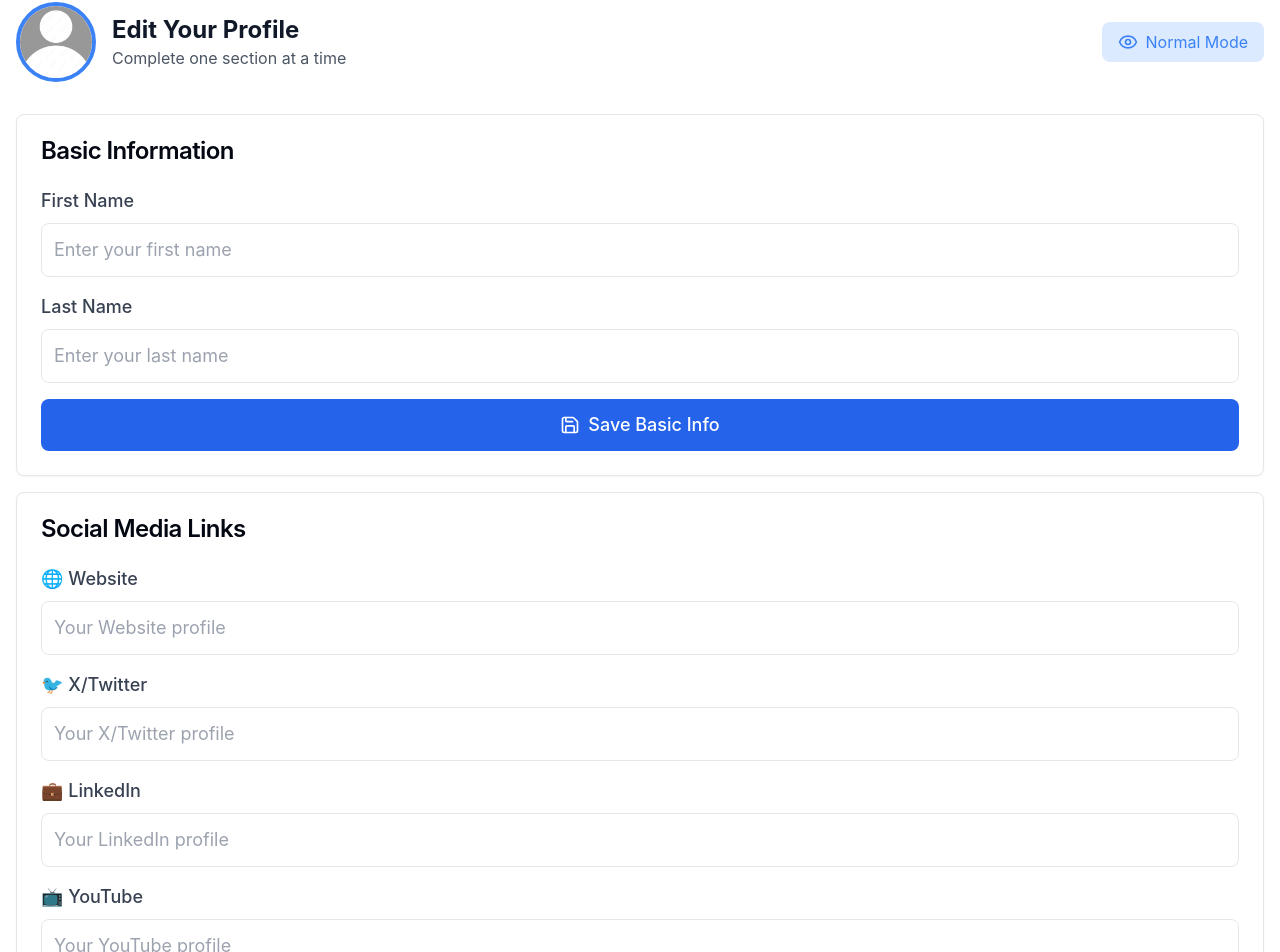
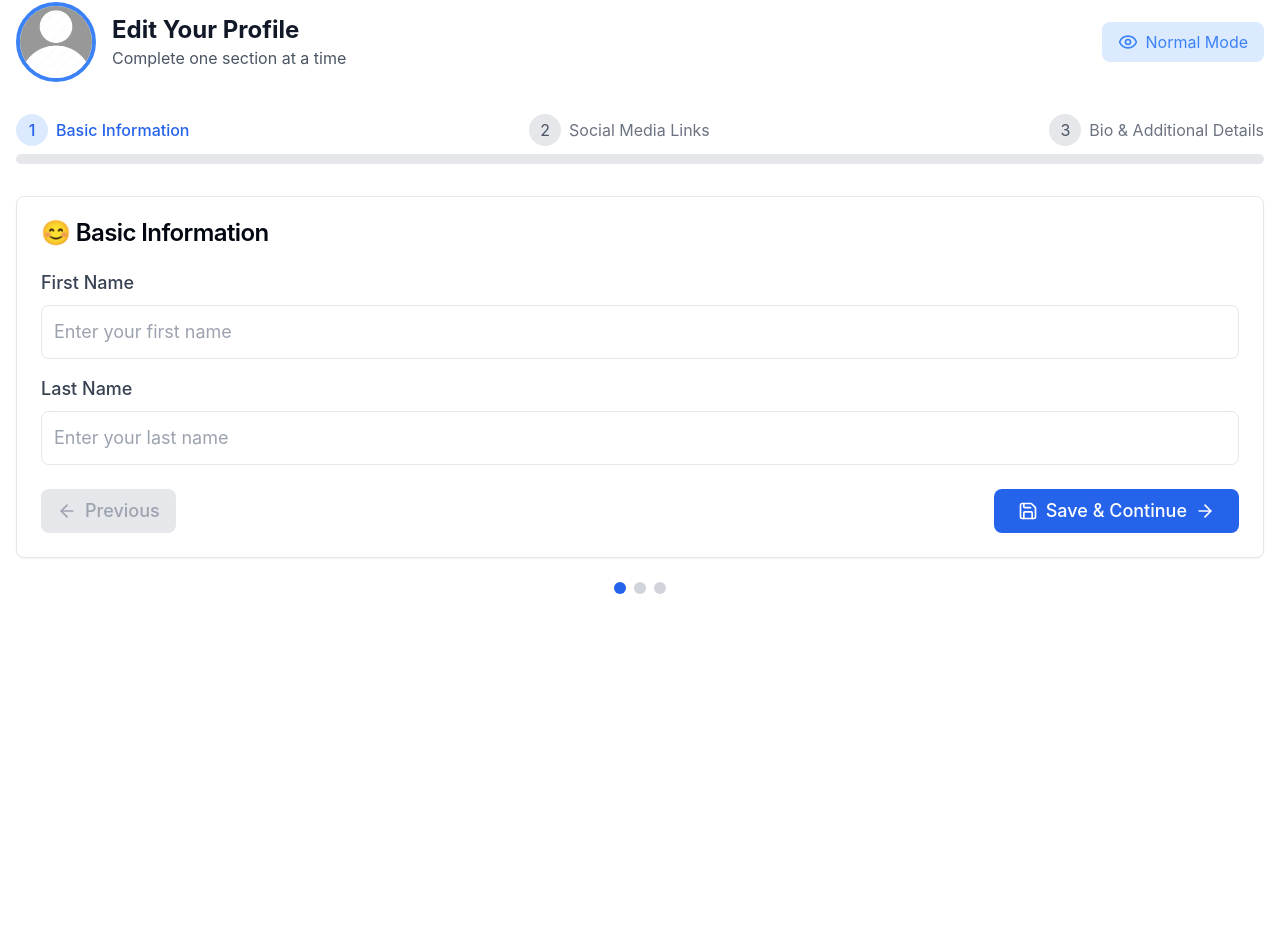
Before and after one commit to michellenikeetha/manual_adhd_lms, a React (Create React App) app: page /profile in a window 1280 px wide. Shown: the part 94-1046 px from the top of the page. After the commit the page ends 800 px from the top, so only its background shows below. Built offline with nearby package versions, Linux system fonts and the light colour scheme.

Commit message:
profile page updated

```diff
--- a/src/components/ProfilePage.jsx
+++ b/src/components/ProfilePage.jsx
@@ -2,23 +2,98 @@ import React, { useState } from 'react';
 import SignedInNavbar from './SignedInNavbar';
 import ImageUploader from './ImageUploader';
 import user from '../assets/user.jpg';
-import { Tabs, TabsContent, TabsList, TabsTrigger } from "./ui/tabs";
 import { Card, CardContent, CardHeader, CardTitle } from "./ui/card";
-import { Save, Eye, EyeOff } from 'lucide-react';
+import { Save, Eye, EyeOff, ArrowLeft, ArrowRight, Check } from 'lucide-react';
 import { motion, AnimatePresence } from 'framer-motion';
 
 const ProfilePage = () => {
-  const [activeSection, setActiveSection] = useState('basic');
+  const [currentSection, setCurrentSection] = useState(0);
   const [focusMode, setFocusMode] = useState(false);
-  const [hoveredSection, setHoveredSection] = useState(null);
+  const [completedSections, setCompletedSections] = useState([false, false, false]);
+  const [confetti, setConfetti] = useState(false);
+
+  const sections = [
+    { id: "basic", title: "Basic Information", emoji: "😊" },
+    { id: "socials", title: "Social Media Links", emoji: "🔗" },
+    { id: "details", title: "Bio & Additional Details", emoji: "📝" }
+  ];
+
+  const markCurrentSectionComplete = () => {
+    const newCompletedSections = [...completedSections];
+    newCompletedSections[currentSection] = true;
+    setCompletedSections(newCompletedSections);
+
+    // Show confetti if this was the last section
+    if (currentSection === sections.length - 1 && !newCompletedSections.includes(false)) {
+      setConfetti(true);
+      setTimeout(() => setConfetti(false), 3000);
+    }
+  };
+
+  const nextSection = () => {
+    if (currentSection < sections.length - 1) {
+      setCurrentSection(currentSection + 1);
+    }
+  };
+
+  const prevSection = () => {
+    if (currentSection > 0) {
+      setCurrentSection(currentSection - 1);
+    }
+  };
 
   const getBackgroundColor = () => {
     return focusMode ? 'bg-gray-100' : 'bg-white';
   };
 
+  const getProgressPercentage = () => {
+    const completedCount = completedSections.filter(Boolean).length;
+    return (completedCount / sections.length) * 100;
+  };
+
   return (
     <div className={`min-h-screen transition-colors duration-300 ${getBackgroundColor()}`}>
       <SignedInNavbar />
+
+      {confetti && (
+        <div className="fixed inset-0 pointer-events-none z-50 flex items-center justify-center">
+          <div className="absolute inset-0">
+            {Array.from({ length: 100 }).map((_, i) => (
+              <motion.div
+                key={i}
+                initial={{
+                  top: "-10%",
+                  left: `${Math.random() * 100}%`,
+                  scale: 0
+                }}
+                animate={{
+                  top: "100%",
+                  scale: [0, 1, 0.5],
+                  rotate: [0, 180, 360]
+                }}
+                transition={{
+                  duration: 3 + Math.random() * 2,
+                  ease: "easeOut"
+                }}
+                className="absolute w-3 h-3 rounded-full"
+                style={{
+                  backgroundColor: ['#FF5733', '#33FF57', '#3357FF', '#F3FF33', '#FF33F3'][Math.floor(Math.random() * 5)]
+                }}
+              />
+            ))}
+          </div>
+          <motion.div
+            initial={{ scale: 0, opacity: 0 }}
+            animate={{ scale: 1, opacity: 1 }}
+            exit={{ scale: 0, opacity: 0 }}
+            className="bg-white rounded-lg p-6 shadow-xl z-10"
+          >
+            <h2 className="text-2xl font-bold text-center mb-2">Profile Complete! 🎉</h2>
+            <p className="text-gray-600">All sections have been filled out.</p>
+          </motion.div>
+        </div>
+      )}
+
       <div className="container mx-auto px-4 py-6">
         <div className="flex flex-col md:flex-row md:items-center md:justify-between mb-8">
           <div className="flex items-center gap-4">
@@ -54,36 +129,54 @@ const ProfilePage = () => {
           </motion.button>
         </div>
 
-        <Tabs defaultValue="basic" className="space-y-4">
-          {/* <TabsList className="grid w-full grid-cols-3 lg:w-[400px]">
-            <TabsTrigger value="basic">😊 Basic Info</TabsTrigger>
-            <TabsTrigger value="socials">🔗 Social Links</TabsTrigger>
-            <TabsTrigger value="details">📝 Bio & More</TabsTrigger>
-          </TabsList> */}
+        {/* Progress Bar */}
+        <div className="mb-8">
+          <div className="flex justify-between mb-2">
+            {sections.map((section, index) => (
+              <div
+                key={index}
+                className={`flex items-center ${index === currentSection ? 'text-blue-600 font-medium' : 'text-gray-500'}`}
+              >
+                <span className={`inline-flex items-center justify-center w-8 h-8 rounded-full mr-2 ${
+                  completedSections[index]
+                    ? 'bg-green-500 text-white'
+                    : index === currentSection
+                    ? 'bg-blue-100 text-blue-600'
+                    : 'bg-gray-200 text-gray-600'
+                }`}>
+                  {completedSections[index] ? <Check size={16} /> : index + 1}
+                </span>
+                <span className="hidden sm:inline">{section.title}</span>
+                <span className="inline sm:hidden">{section.emoji}</span>
+              </div>
+            ))}
+          </div>
+          <div className="w-full bg-gray-200 rounded-full h-2.5">
+            <motion.div
+              className="bg-blue-600 h-2.5 rounded-full"
+              initial={{ width: `${getProgressPercentage()}%` }}
+              animate={{ width: `${getProgressPercentage()}%` }}
+              transition={{ duration: 0.5 }}
+            />
+          </div>
+        </div>
 
-          <AnimatePresence>
-            {["basic", "socials", "details"].map((section, index) => (
-              <TabsContent key={section} value={section}>
+        {/* Section Content */}
+        <AnimatePresence mode="wait">
           <motion.div
-                  initial={{ opacity: 0, y: 20 }}
-                  animate={{
-                    opacity: 1,
-                    y: 0,
-                    scale: hoveredSection === section ? 1.02 : 1
-                  }}
-                  exit={{ opacity: 0, y: -20 }}
-                  onHoverStart={() => setHoveredSection(section)}
-                  onHoverEnd={() => setHoveredSection(null)}
-                  className={`transition-all duration-300 ${
-                    focusMode && hoveredSection !== section ? 'opacity-50' : 'opacity-100'
-                  }`}
+            key={currentSection}
+            initial={{ opacity: 0, x: 50 }}
+            animate={{ opacity: 1, x: 0 }}
+            exit={{ opacity: 0, x: -50 }}
+            transition={{ duration: 0.3 }}
           >
-                  {section === "basic" && (
             <Card>
               <CardHeader>
-                        <CardTitle>Basic Information</CardTitle>
+                <CardTitle>{sections[currentSection].emoji} {sections[currentSection].title}</CardTitle>
               </CardHeader>
-                      <CardContent className="space-y-4">
+              <CardContent className="space-y-6">
+                {currentSection === 0 && (
+                  <div className="space-y-4">
                     <div className="space-y-2">
                       <label className="block text-lg font-medium text-gray-700">First Name</label>
                       <input
@@ -100,24 +193,11 @@ const ProfilePage = () => {
                         className="w-full p-3 text-lg border rounded-lg focus:ring-2 focus:ring-blue-500 focus:border-transparent"
                       />
                     </div>
-                        <motion.button
-                          whileHover={{ scale: 1.02 }}
-                          whileTap={{ scale: 0.98 }}
-                          className="flex items-center justify-center gap-2 w-full bg-blue-600 hover:bg-blue-700 text-white py-3 px-4 rounded-lg text-lg font-medium transition-colors"
-                        >
-                          <Save className="w-5 h-5" />
-                          Save Basic Info
-                        </motion.button>
-                      </CardContent>
-                    </Card>
+                  </div>
                 )}
 
-                  {section === "socials" && (
-                    <Card>
-                      <CardHeader>
-                        <CardTitle>Social Media Links</CardTitle>
-                      </CardHeader>
-                      <CardContent className="space-y-4">
+                {currentSection === 1 && (
+                  <div className="space-y-4">
                     {[
                       { name: 'Website', icon: '🌐' },
                       { name: 'X/Twitter', icon: '🐦' },
@@ -136,24 +216,11 @@ const ProfilePage = () => {
                         />
                       </div>
                     ))}
-                        <motion.button
-                          whileHover={{ scale: 1.02 }}
-                          whileTap={{ scale: 0.98 }}
-                          className="flex items-center justify-center gap-2 w-full bg-blue-600 hover:bg-blue-700 text-white py-3 px-4 rounded-lg text-lg font-medium transition-colors"
-                        >
-                          <Save className="w-5 h-5" />
-                          Save Social Links
-                        </motion.button>
-                      </CardContent>
-                    </Card>
+                  </div>
                 )}
 
-                  {section === "details" && (
-                    <Card>
-                      <CardHeader>
-                        <CardTitle>Bio & Additional Details</CardTitle>
-                      </CardHeader>
-                      <CardContent className="space-y-6">
+                {currentSection === 2 && (
+                  <div className="space-y-6">
                     <div className="space-y-2">
                       <label className="block text-lg font-medium text-gray-700">Short Bio</label>
                       <p className="text-sm text-gray-500">Brief introduction about yourself (max 150 characters)</p>
@@ -167,23 +234,64 @@ const ProfilePage = () => {
                       <h3 className="text-lg font-medium text-gray-700">Profile Picture</h3>
                       <ImageUploader />
                     </div>
+                  </div>
+                )}
+
+                <div className="flex justify-between mt-8">
+                  <motion.button
+                    whileHover={{ scale: 1.05 }}
+                    whileTap={{ scale: 0.95 }}
+                    onClick={prevSection}
+                    disabled={currentSection === 0}
+                    className={`flex items-center justify-center gap-2 py-2 px-4 rounded-lg text-lg font-medium transition-colors
+                      ${currentSection === 0
+                        ? 'bg-gray-200 text-gray-400 cursor-not-allowed'
+                        : 'bg-gray-200 hover:bg-gray-300 text-gray-700'}`}
+                  >
+                    <ArrowLeft className="w-5 h-5" />
+                    Previous
+                  </motion.button>
 
                   <motion.button
-                          whileHover={{ scale: 1.02 }}
-                          whileTap={{ scale: 0.98 }}
-                          className="flex items-center justify-center gap-2 w-full bg-blue-600 hover:bg-blue-700 text-white py-3 px-4 rounded-lg text-lg font-medium transition-colors"
+                    whileHover={{ scale: 1.05 }}
+                    whileTap={{ scale: 0.95 }}
+                    onClick={() => {
+                      markCurrentSectionComplete();
+                      if (currentSection < sections.length - 1) {
+                        nextSection();
+                      }
+                    }}
+                    className="flex items-center justify-center gap-2 bg-blue-600 hover:bg-blue-700 text-white py-2 px-6 rounded-lg text-lg font-medium transition-colors"
                   >
                     <Save className="w-5 h-5" />
-                          Save Details
+                    {currentSection === sections.length - 1 ? 'Save & Complete' : 'Save & Continue'}
+                    {currentSection < sections.length - 1 && <ArrowRight className="w-5 h-5" />}
                   </motion.button>
+                </div>
               </CardContent>
             </Card>
-                  )}
           </motion.div>
-              </TabsContent>
+        </AnimatePresence>
+
+        {/* Navigation Pills */}
+        <div className="flex justify-center mt-6 gap-2">
+          {sections.map((section, index) => (
+            <motion.button
+              key={index}
+              whileHover={{ scale: 1.1 }}
+              whileTap={{ scale: 0.9 }}
+              onClick={() => setCurrentSection(index)}
+              className={`w-3 h-3 rounded-full transition-colors ${
+                index === currentSection
+                  ? 'bg-blue-600'
+                  : completedSections[index]
+                  ? 'bg-green-500'
+                  : 'bg-gray-300'
+              }`}
+              aria-label={`Go to ${section.title}`}
+            />
           ))}
-          </AnimatePresence>
-        </Tabs>
+        </div>
       </div>
 
       {focusMode && (
```
Lines whose indentation alone changed are shown as unchanged.
